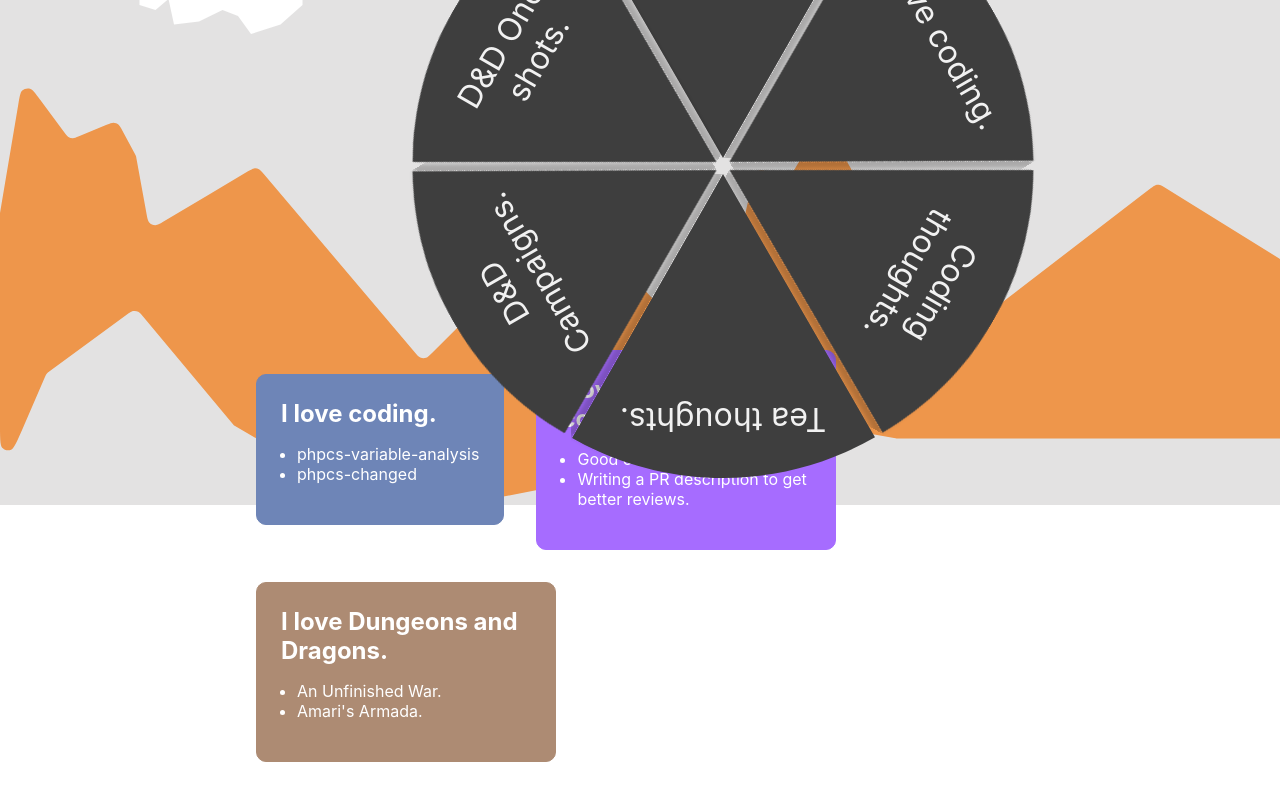
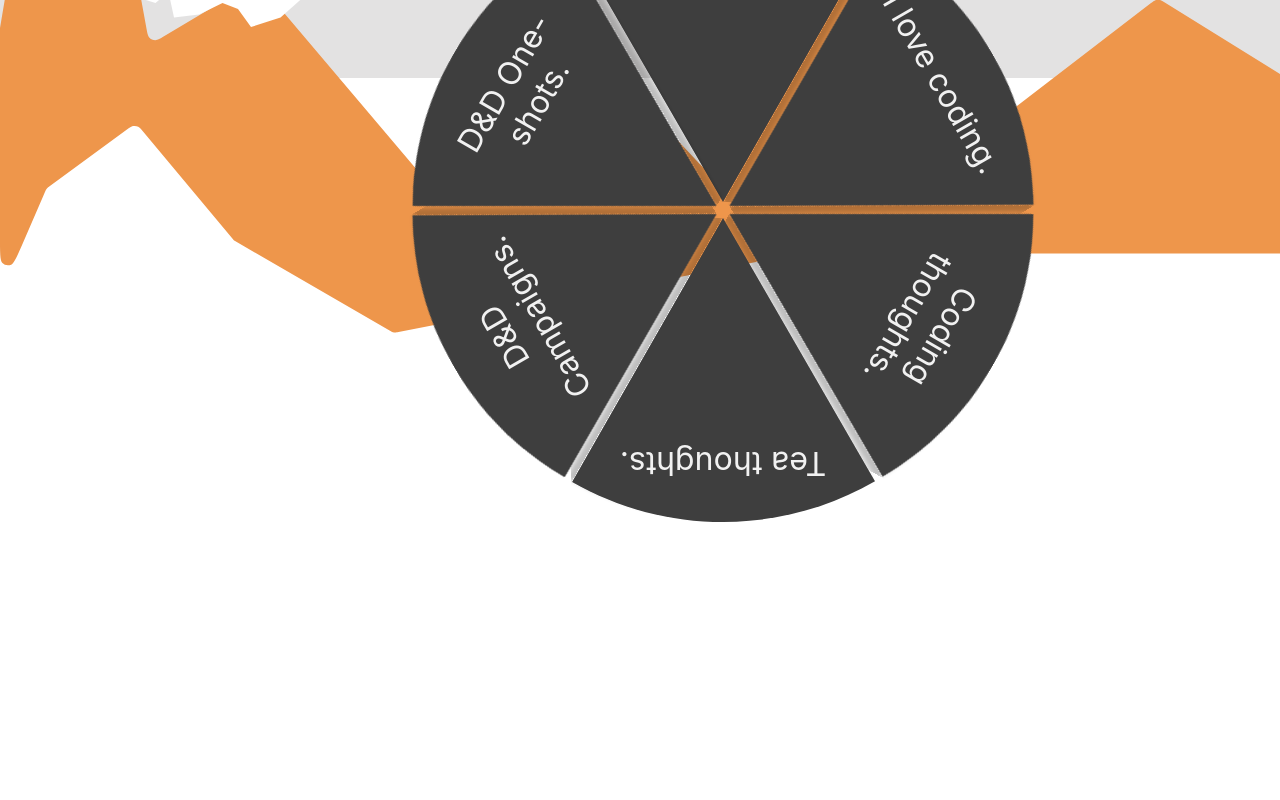
Before and after one commit to sirbrillig/foolorddotcom, a Next.js app: page / in a window 1280 px wide. Shown: the part 314-1114 px from the top of the page. After the commit the page ends 836 px from the top, so only its background shows below. Built offline with nearby package versions, Linux system fonts and the light colour scheme.

Commit message:
Simplify circle segment rendering

```diff
--- a/pages/index.tsx
+++ b/pages/index.tsx
@@ -64,42 +64,12 @@
 							</div>
 
 							<div className={styles.interests}>
-								<div className={styles['interests__section']}>
-									About me.
-								</div>
-								<div className={styles['interests__section']}>
-									I love coding.
-								</div>
-								<div className={styles['interests__section']}>
-									Coding thoughts.
-								</div>
-								<div className={styles['interests__section']}>
-									Tea thoughts.
-								</div>
-								<div className={styles['interests__section']}>
-									D&D Campaigns.
-								</div>
-								<div className={styles['interests__section']}>
-									D&D One-shots.
-								</div>
-							</div>
-
-							<div className={styles.grid}>
-								<Interest
-									className={styles["interest__code"]}
-									title="I love coding."
-									links={codingProjects}
-								/>
-								<Interest
-									className={styles["interest__code-blog"]}
-									title="I love writing about code."
-									links={codeBlogLinks}
-								/>
-								<Interest
-									className={styles["interest__dnd"]}
-									title="I love Dungeons and Dragons."
-									links={dndDBlogLinks}
-								/>
+								<Interest title="About me." />
+								<Interest title="I love coding." />
+								<Interest title="Coding thoughts." />
+								<Interest title="Tea thoughts." />
+								<Interest title="D&D Campaigns." />
+								<Interest title="D&D One-shots." />
 							</div>
 						</main>
 					</div>
@@ -109,28 +79,8 @@
 	);
 };
 
-function Interest({
-	title,
-	links,
-	className,
-}: {
-	title: string;
-	links: InterestLink[];
-	className?: string;
-}) {
-	return (
-		<section className={`${styles.card} ${className}`}>
-			<h2>{title}</h2>
-
-			<ul>
-				{links.map((link) => (
-					<li key={link.name}>
-						<a href={link.url}>{link.name}</a>
-					</li>
-				))}
-			</ul>
-		</section>
-	);
+function Interest({ title }: { title: string }) {
+	return <div className={styles["interests__section"]}>{title}</div>;
 }
 
 export default Home;
```
